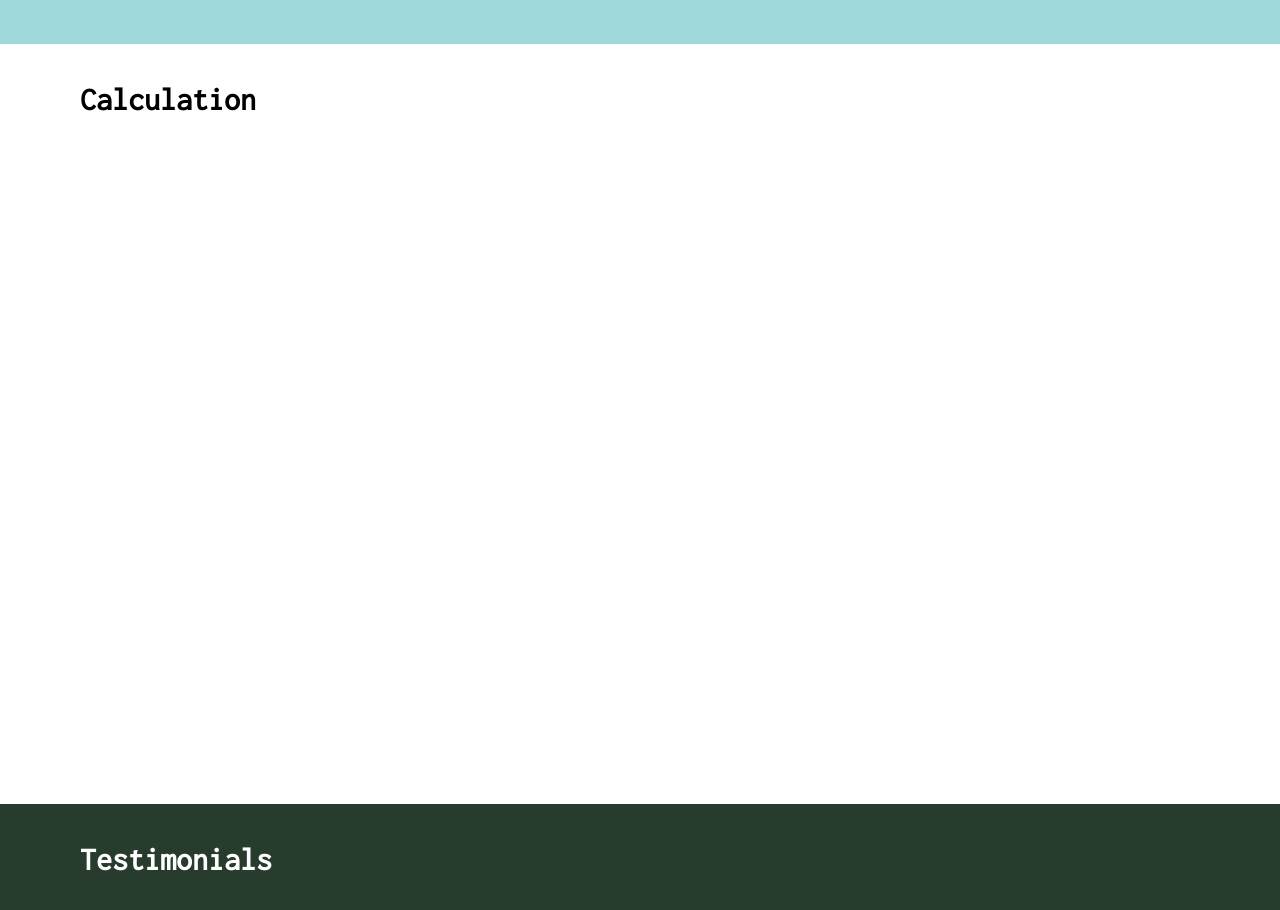
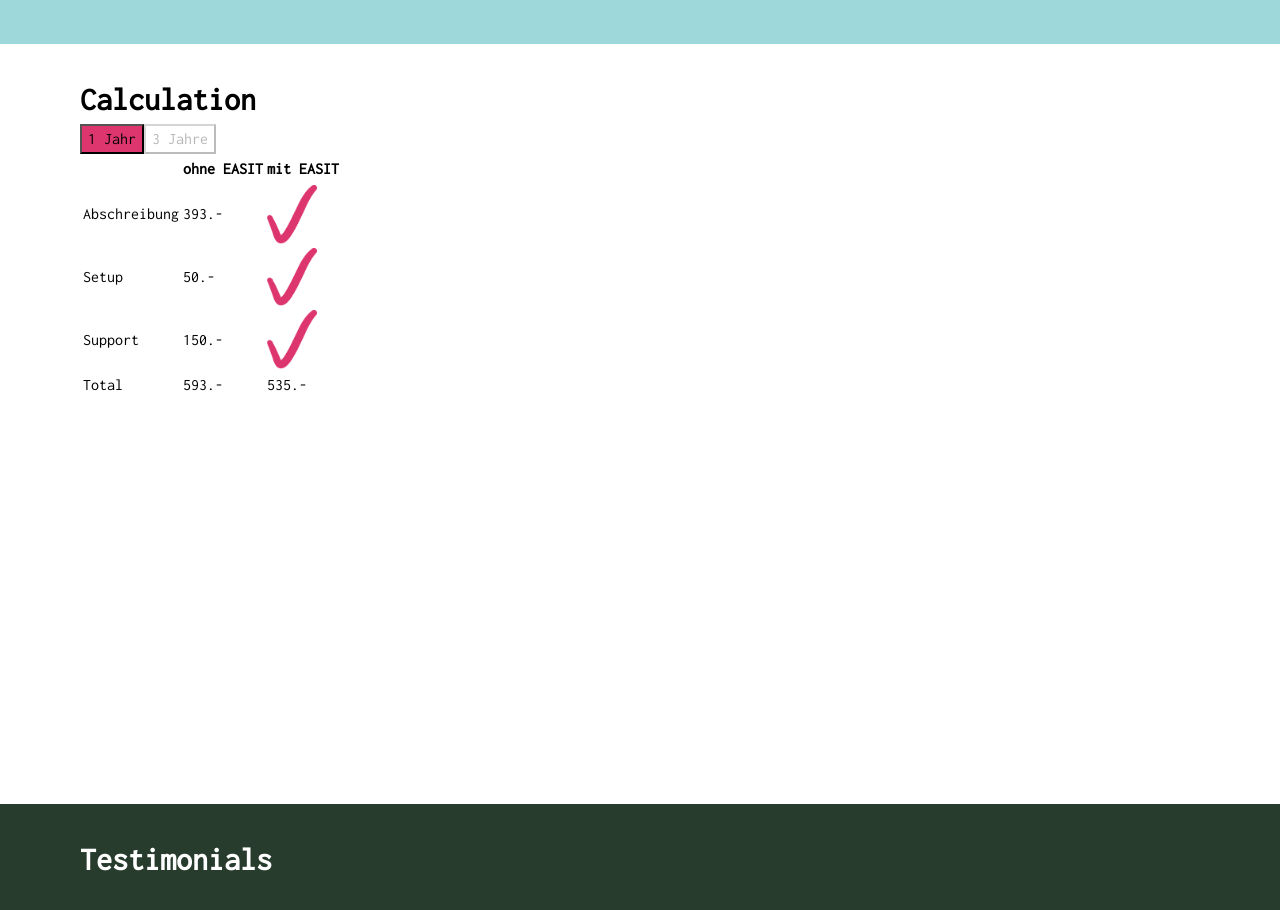
Before and after one commit to AndreasRohr/WebsiteEASIT, a Gatsby site: page / in a window 1280 px wide. Shown: the part 2220-3130 px from the top of the page. Built offline with nearby package versions, Linux system fonts and the light colour scheme; Gatsby itself is replaced by a stand-in of ours.

Commit message:
add basic calculator

```diff
--- /dev/null
+++ b/src/components/calculator.js
@@ -0,0 +1,85 @@
+import * as React from "react"
+import styled from "@emotion/styled"
+import {StaticImage} from "gatsby-plugin-image";
+
+const Button = styled.button`
+  background: #dd356e;
+  :disabled {
+    background: white;
+  }
+`
+
+const Table = styled.table`
+
+`
+
+const Calculator = () => {
+
+    const [open, setOpen] = React.useState(false);
+    const [years, setYears] = React.useState(false);
+    const [prices, setPrices] = React.useState([393, 150, 50]);
+
+    const toggle = () => {
+        open ? setOpen(false) : setOpen(true);
+        years ? setYears(false) : setYears(true);
+        years ? setPrices([393, 150, 50]) : setPrices([393 * 3, 150 * 3, 50]);
+    }
+
+    return (
+        <>
+            <Button onClick={toggle} disabled={years}>1 Jahr</Button>
+            <Button onClick={toggle} disabled={!years}>3 Jahre</Button>
+            <Table>
+                <thead>
+                <tr>
+                    <th>&nbsp;</th>
+                    <th>ohne EASIT</th>
+                    <th>mit EASIT</th>
+                </tr>
+                </thead>
+                <tbody>
+                <tr>
+                    <td>Abschreibung</td>
+                    <td>{prices[0]}.-</td>
+                    <td><StaticImage
+                        src="../images/Check.png"
+                        loading="eager"
+                        width={50}
+                        formats={["auto", "webp", "avif"]}
+                        alt="Checkmark"
+                    /></td>
+                </tr>
+                <tr>
+                    <td>Setup</td>
+                    <td>50.-</td>
+                    <td><StaticImage
+                        src="../images/Check.png"
+                        loading="eager"
+                        width={50}
+                        formats={["auto", "webp", "avif"]}
+                        alt="Checkmark"
+                    /></td>
+                </tr>
+                <tr>
+                    <td>Support</td>
+                    <td>{prices[1]}.-</td>
+                    <td><StaticImage
+                        src="../images/Check.png"
+                        loading="eager"
+                        width={50}
+                        formats={["auto", "webp", "avif"]}
+                        alt="Checkmark"
+                    /></td>
+                </tr>
+                <tr>
+                    <td>Total</td>
+                    <td>{prices.reduce((partialSum, a) => partialSum + a, 0)}.-</td>
+                    <td>535.-</td>
+                </tr>
+                </tbody>
+            </Table>
+        </>
+    )
+}
+
+export default Calculator
--- a/src/sections/calculation.js
+++ b/src/sections/calculation.js
@@ -1,9 +1,11 @@
 import * as React from "react"
 import SectionContainer from "../components/sectionContainer";
+import Calculator from "../components/calculator";
 
 const Calculation = () => (
     <SectionContainer color={"#ffffff"}>
         <h1>Calculation</h1>
+        <Calculator />
     </SectionContainer>
 )
 
```
Also changed, not shown: src/images/Check.png (added).
